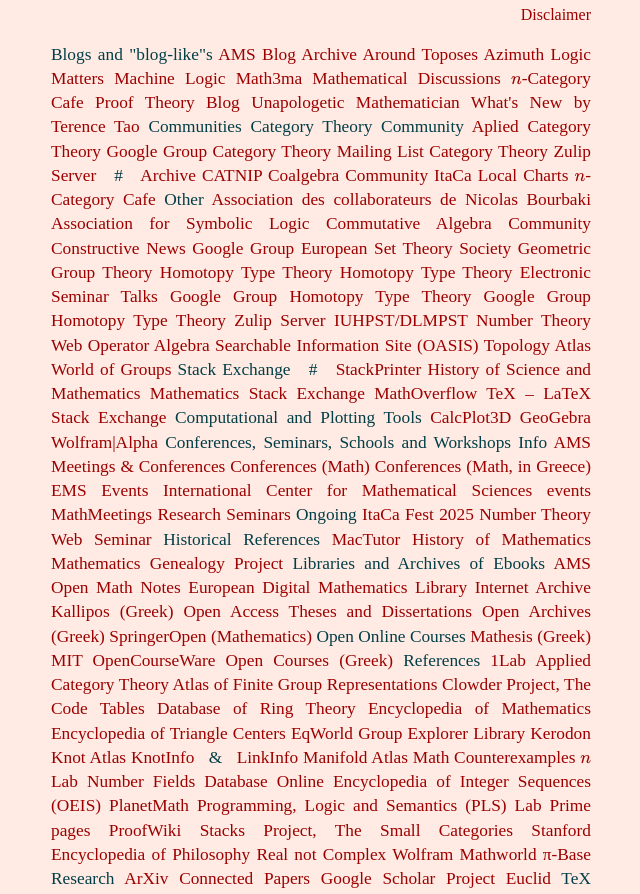
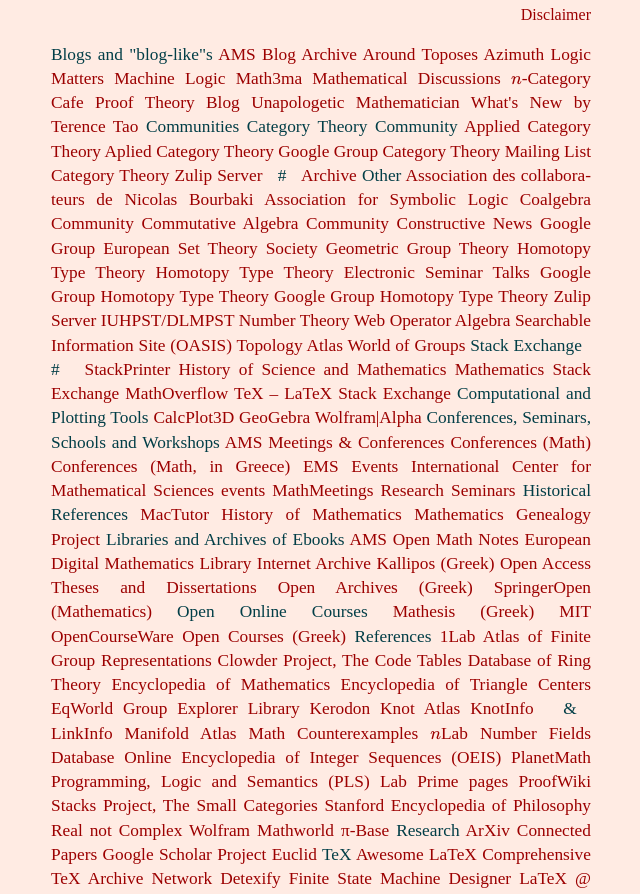
Before and after one commit to teotsan/personal-website, a plain HTML site: page links.html in a window 1280 px wide. Shown: the part 496-1390 px from the top of the page, without its empty margins (139-779 px from the left). Drawn offline with nearby package versions, Linux system fonts and the light colour scheme.

Commit message:
02/02/26 update

```diff
--- a/links.html
+++ b/links.html
@@ -81,6 +81,9 @@
 
                     <wa-tree-item class="text">Category Theory Community
 
+                        <wa-tree-item class="text"><a href="https://www.appliedcategorytheory.org/">Applied Category
+                            Theory</a></wa-tree-item>
+
                         <wa-tree-item class="text"><a href="https://groups.google.com/g/appliedcategorytheory">Aplied
                                 Category Theory Google Group</a></wa-tree-item>
 
@@ -90,20 +93,6 @@
                         <wa-tree-item class="text"> <a href="https://categorytheory.zulipchat.com/">Category Theory
                                 Zulip Server</a> &nbsp; # &nbsp; <a
                                 href="https://mattecapu.github.io/ct-zulip-archive/">Archive</a></wa-tree-item>
-
-                        <wa-tree-item class="text"><a
-                                href="https://sites.google.com/view/catniporg/home">CATNIP</a></wa-tree-item>
-
-                        <wa-tree-item class="text"><a href="https://www.coalg.org/">Coalgebra
-                                Community</a></wa-tree-item>
-
-                        <wa-tree-item class="text"><a href="https://progetto-itaca.github.io/">ItaCa</a></wa-tree-item>
-
-                        <wa-tree-item class="text"><a href="https://www.localcharts.org/">Local
-                                Charts</a></wa-tree-item>
-
-                        <wa-tree-item class="text"><a href="https://golem.ph.utexas.edu/category/">\(n\)-Category
-                                Cafe</a></wa-tree-item>
                     </wa-tree-item>
                     <wa-tree-item class="text">Other
 
@@ -112,6 +101,9 @@
 
                         <wa-tree-item class="text"><a href="https://aslonline.org/">Association for Symbolic
                                 Logic</a></wa-tree-item>
+
+                        <wa-tree-item class="text"><a href="https://www.coalg.org/">Coalgebra
+                                Community</a></wa-tree-item>
 
                         <wa-tree-item class="text"><a href="https://www.commalg.org/">Commutative Algebra
                                 Community</a></wa-tree-item>
@@ -182,8 +174,6 @@
 
                 <wa-tree-item class="text">Conferences, Seminars, Schools and Workshops
 
-                    <wa-tree-item class="text">Info
-
                         <wa-tree-item class="text"><a href="https://www.ams.org/meetings">AMS Meetings &
                                 Conferences</a></wa-tree-item>
 
@@ -204,17 +194,6 @@
 
                         <wa-tree-item class="text"><a href="https://researchseminars.org/">Research
                                 Seminars</a></wa-tree-item>
-                    </wa-tree-item>
-
-                    <wa-tree-item class="text">Ongoing
-
-                        <wa-tree-item class="text"><a href="https://progetto-itaca.github.io/fests/fest25.html">ItaCa
-                                Fest 2025</a></wa-tree-item>
-
-                        <wa-tree-item class="text"><a href="https://www.ntwebseminar.org/home">Number Theory Web
-                                Seminar</a></wa-tree-item>
-
-                    </wa-tree-item>
                 </wa-tree-item>
 
                 <wa-tree-item class="text">Historical References
@@ -264,9 +243,6 @@
                 <wa-tree-item class="text">References
 
                     <wa-tree-item class="text"><a href="https://1lab.dev/">1Lab</a></wa-tree-item>
-
-                    <wa-tree-item class="text"><a href="https://www.appliedcategorytheory.org/">Applied Category
-                            Theory</a></wa-tree-item>
 
                     <wa-tree-item class="text"><a href="https://brauer.maths.qmul.ac.uk/Atlas/v3/">Atlas of Finite Group
                             Representations</a></wa-tree-item>
```
Also changed, not shown: disclaimer.html (+1 -5 lines), footer.html (+1 -1 lines), sidebar.html (+0 -2 lines), 1 other file.
